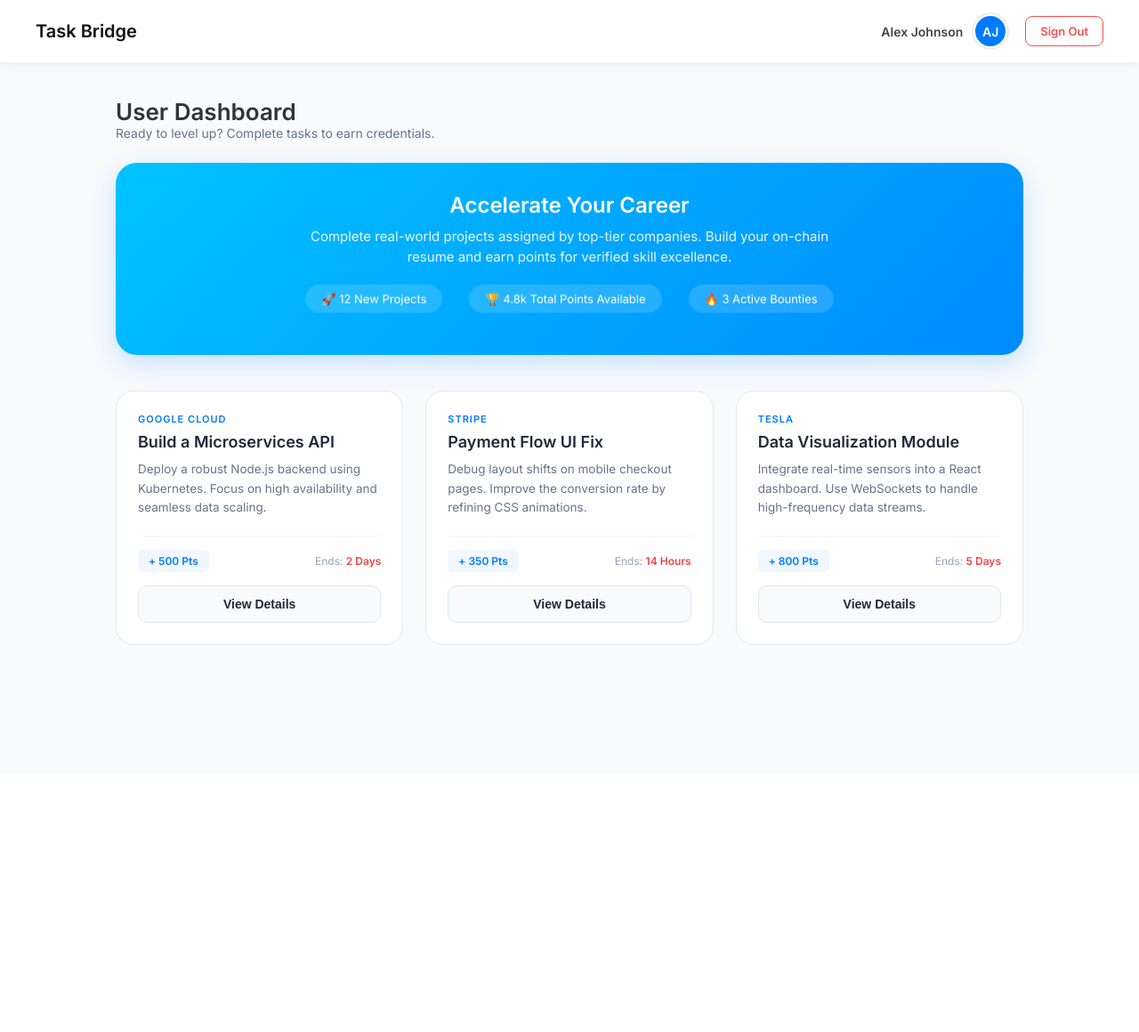
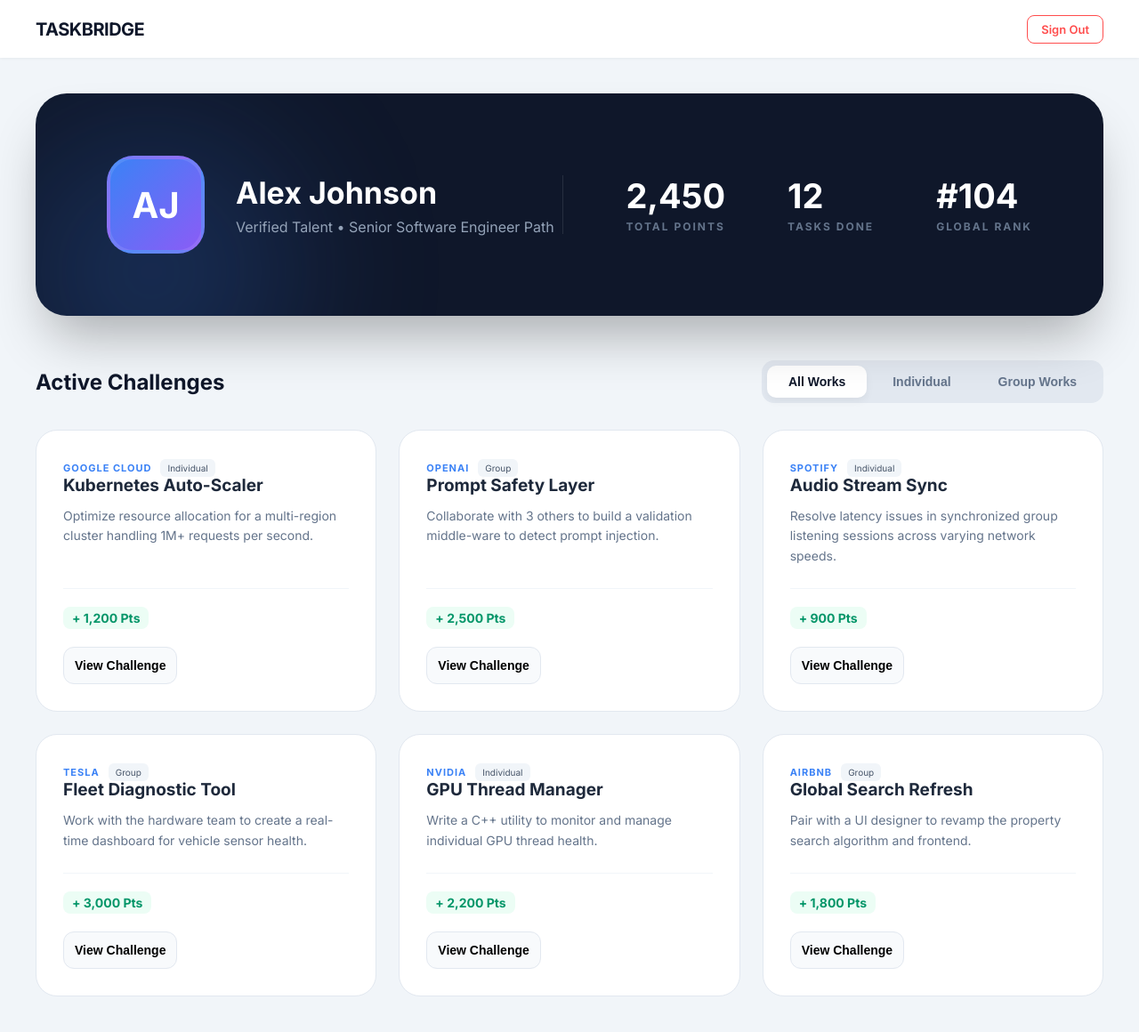
Before and after one commit to Tridev-TD/TaskBridge, a Flask app: template templates/userdashboard.html in a window 1280 px wide. Shown: the whole page at 89% size. Before the commit the page ends 725 px from the top, so only its background shows below. Run offline with Flask 3, Linux system fonts and the light colour scheme; the template is opened without the code that fills it, so the values that code supplies are empty.

Commit message:
Update userdashboard.html

```diff
--- a/templates/userdashboard.html
+++ b/templates/userdashboard.html
@@ -4,187 +4,254 @@
     <meta charset="UTF-8">
     <meta name="viewport" content="width=device-width, initial-scale=1.0">
     <title>User Dashboard | Task Bridge</title>
-    <link href="https://fonts.googleapis.com/css2?family=Inter:wght@300;400;500;600&display=swap" rel="stylesheet">
+    <link href="https://fonts.googleapis.com/css2?family=Inter:wght@300;400;500;600;700&display=swap" rel="stylesheet">
     <style>
         * { box-sizing: border-box; margin: 0; padding: 0; }
-        body { font-family: 'Inter', sans-serif; background-color: #f8fafc; color: #333; min-height: 100vh; }
-
-        /* --- Animations --- */
-        @keyframes gradientBG {
-            0% { background-position: 0% 50%; }
-            50% { background-position: 100% 50%; }
-            100% { background-position: 0% 50%; }
-        }
-
-        @keyframes float {
-            0% { transform: translateY(0px); }
-            50% { transform: translateY(-10px); }
-            100% { transform: translateY(0px); }
-        }
+        body { font-family: 'Inter', sans-serif; background-color: #f1f5f9; color: #333; min-height: 100vh; }
 
         /* --- Navigation --- */
         header {
-            position: fixed; top: 0; right: 0; left: 0; height: 70px;
-            background: white; display: flex; align-items: center;
+            position: fixed; top: 0; right: 0; left: 0; height: 65px;
+            background: #fff; display: flex; align-items: center;
             justify-content: space-between; padding: 0 40px;
-            box-shadow: 0 2px 10px rgba(0,0,0,0.05); z-index: 100;
+            box-shadow: 0 1px 3px rgba(0,0,0,0.05); z-index: 100;
         }
-        .logo-section h2 { font-size: 20px; font-weight: 700; color: #111; }
-        .user-nav { display: flex; align-items: center; gap: 20px; }
-        .user-info { display: flex; align-items: center; gap: 12px; }
-        .username { font-size: 14px; font-weight: 600; color: #444; }
-        .avatar {
-            width: 38px; height: 38px; border-radius: 50%;
-            background: #007BFF; color: white; display: flex;
-            align-items: center; justify-content: center;
-            font-weight: 600; font-size: 14px; border: 2px solid #fff;
-            box-shadow: 0 0 0 2px #eee;
-        }
+        .logo-section h2 { font-size: 20px; font-weight: 800; color: #0f172a; letter-spacing: -0.5px; }
         .sign-out-btn {
-            padding: 8px 16px; border-radius: 8px; border: 1.5px solid #ff4d4d;
-            color: #ff4d4d; font-size: 13px; font-weight: 600; text-decoration: none;
-            transition: 0.3s;
+            padding: 7px 15px; border-radius: 8px; border: 1.5px solid #ff4d4d;
+            color: #ff4d4d; font-size: 13px; font-weight: 600; text-decoration: none; transition: 0.3s;
         }
         .sign-out-btn:hover { background: #ff4d4d; color: white; }
 
         /* --- Main Layout --- */
-        main { margin-top: 70px; padding: 40px; width: 100%; max-width: 1100px; margin-inline: auto; }
+        main { margin-top: 65px; padding: 40px; width: 100%; max-width: 1400px; margin-inline: auto; }
 
-        .dashboard-header { margin-bottom: 25px; }
-        .dashboard-header h1 { font-size: 26px; font-weight: 600; }
-        .dashboard-header p { color: #64748b; font-size: 14px; }
-
-        /* --- Animated Banner --- */
-        .promo-banner {
-            width: 100%;
-            background: linear-gradient(-45deg, #007BFF, #00c6ff, #6a11cb, #2575fc);
-            background-size: 400% 400%;
-            animation: gradientBG 15s ease infinite;
-            border-radius: 24px;
-            padding: 40px;
-            color: white;
-            text-align: center;
-            margin-bottom: 40px;
-            box-shadow: 0 10px 30px rgba(0, 123, 255, 0.2);
-            position: relative;
-            overflow: hidden;
+        /* --- QUOTE SECTION --- */
+        .quote-container {
+            text-align: center; margin-bottom: 30px; padding: 0 20px;
+        }
+        .quote-text {
+            font-size: 18px; font-style: italic; color: #64748b; font-weight: 400;
+        }
+        .quote-author {
+            display: block; margin-top: 8px; font-size: 13px; font-weight: 700; color: #3b82f6; text-transform: uppercase;
         }
 
-        .promo-content { animation: float 5s ease-in-out infinite; }
-        .promo-banner h2 { font-size: 24px; font-weight: 600; margin-bottom: 10px; }
-        .promo-banner p { font-size: 15px; opacity: 0.9; max-width: 600px; margin: 0 auto 20px; line-height: 1.5; }
+        /* --- ENHANCED DASHBOARD STATS (HEAVIER) --- */
+        .wide-dashboard {
+            background: #0f172a; color: white; border-radius: 35px;
+            padding: 70px 80px; /* Max height/padding */
+            display: flex; align-items: center; justify-content: space-between;
+            margin-bottom: 50px; box-shadow: 0 35px 60px -15px rgba(0, 0, 0, 0.3);
+            position: relative; overflow: hidden;
+        }
 
-        .banner-stats { display: flex; justify-content: center; gap: 30px; font-size: 13px; }
-        .stat-item { background: rgba(255,255,255,0.15); padding: 8px 18px; border-radius: 50px; backdrop-filter: blur(5px); }
+        .wide-dashboard::before {
+            content: ''; position: absolute; top: -20%; left: -10%;
+            width: 500px; height: 500px;
+            background: radial-gradient(circle, rgba(59, 130, 246, 0.25) 0%, transparent 70%);
+            z-index: 1; filter: blur(60px);
+        }
+
+        .user-profile-side { display: flex; align-items: center; gap: 35px; z-index: 2; flex: 1; }
+        .large-avatar {
+            width: 110px; height: 110px; border-radius: 30px;
+            background: linear-gradient(135deg, #3b82f6, #8b5cf6);
+            display: flex; align-items: center; justify-content: center;
+            font-size: 40px; font-weight: 800; border: 4px solid rgba(255,255,255,0.1);
+        }
+
+        .user-details h2 { font-size: 34px; font-weight: 800; margin-bottom: 8px; }
+        .user-details p { font-size: 16px; color: #94a3b8; }
+
+        .stats-container { display: flex; gap: 70px; z-index: 2; border-left: 1px solid rgba(255,255,255,0.1); padding-left: 70px; }
+        .stat-value { font-size: 38px; font-weight: 800; display: block; }
+        .stat-label { font-size: 12px; text-transform: uppercase; letter-spacing: 2px; color: #64748b; font-weight: 700; }
+
+        /* --- FILTER BUTTON GROUP --- */
+        .filter-section {
+            display: flex; align-items: center; justify-content: space-between; margin-bottom: 30px;
+        }
+        .section-title { font-size: 24px; font-weight: 800; color: #0f172a; }
+
+        .btn-group {
+            display: flex; background: #e2e8f0; padding: 6px; border-radius: 14px; gap: 5px;
+        }
+        .filter-btn {
+            padding: 10px 24px; border: none; border-radius: 10px; cursor: pointer;
+            font-size: 14px; font-weight: 600; color: #64748b; background: transparent; transition: 0.3s;
+        }
+        .filter-btn.active { background: white; color: #0f172a; box-shadow: 0 4px 10px rgba(0,0,0,0.05); }
 
         /* --- Task Cards --- */
-        .task-grid {
-            display: grid;
-            grid-template-columns: repeat(auto-fill, minmax(320px, 1fr));
-            gap: 25px;
+        .task-grid { display: grid; grid-template-columns: repeat(auto-fill, minmax(320px, 1fr)); gap: 25px; }
+
+        .task-card {
+            background: white; border-radius: 24px; padding: 30px;
+            border: 1px solid #e2e8f0; transition: 0.4s;
+            display: flex; flex-direction: column; justify-content: space-between;
         }
-        .task-card {
-            background: white; border-radius: 20px; padding: 24px;
-            border: 1px solid #e2e8f0; transition: 0.3s;
+        .task-card.hidden { display: none; }
+        .task-card:hover { transform: translateY(-8px); border-color: #3b82f6; box-shadow: 0 20px 25px -5px rgba(0,0,0,0.08); }
+
+        .type-tag { font-size: 10px; background: #f1f5f9; padding: 4px 8px; border-radius: 6px; margin-left: 10px; color: #475569; }
+        .company-tag { font-size: 11px; font-weight: 800; color: #3b82f6; text-transform: uppercase; margin-bottom: 12px; letter-spacing: 1px; }
+        .task-title { font-size: 19px; font-weight: 700; color: #1e293b; margin-bottom: 12px; }
+        .task-desc { font-size: 14px; color: #64748b; line-height: 1.6; margin-bottom: 25px; }
+
+        .task-footer { display: flex; justify-content: space-between; align-items: center; padding-top: 20px; border-top: 1px solid #f1f5f9; }
+        .points-badge { color: #059669; font-size: 14px; font-weight: 700; background: #ecfdf5; padding: 4px 10px; border-radius: 8px; }
+        .btn-view {
+            margin-top: 20px; padding: 12px; border-radius: 12px; background: #f8fafc; border: 1.5px solid #e2e8f0;
+            font-size: 14px; font-weight: 600; cursor: pointer; transition: 0.3s;
         }
-        .task-card:hover {
-            transform: translateY(-5px);
-            box-shadow: 0 20px 25px -5px rgba(0, 0, 0, 0.1);
-            border-color: #007BFF;
-        }
-        .company-tag {
-            font-size: 11px; font-weight: 700; color: #007BFF;
-            text-transform: uppercase; letter-spacing: 1px; margin-bottom: 8px; display: block;
-        }
-        .task-title { font-size: 18px; font-weight: 600; margin-bottom: 10px; color: #1e293b; }
-        .task-desc { font-size: 13.5px; color: #64748b; line-height: 1.6; margin-bottom: 20px; height: 65px; overflow: hidden; }
+        .task-card:hover .btn-view { background: #0f172a; color: #fff; border-color: #0f172a; }
 
-        .task-footer {
-            display: flex; justify-content: space-between; align-items: center;
-            padding-top: 15px; border-top: 1px solid #f1f5f9;
-        }
-        .points-badge {
-            background: #f0f7ff; color: #007BFF; padding: 5px 12px;
-            border-radius: 6px; font-size: 12px; font-weight: 700;
-        }
-        .deadline { font-size: 12px; color: #94a3b8; }
-        .deadline strong { color: #ef4444; }
-
-        .submit-btn {
-            width: 100%; margin-top: 15px; padding: 12px;
-            background: #f8fafc; border: 1px solid #e2e8f0; border-radius: 10px;
-            font-size: 14px; font-weight: 600; color: #1e293b;
-            cursor: pointer; transition: 0.2s;
-        }
-        .task-card:hover .submit-btn { background: #111; color: #fff; border-color: #111; }
     </style>
 </head>
 <body>
 
     <header>
-        <div class="logo-section"><h2>Task Bridge</h2></div>
-        <div class="user-nav">
-            <div class="user-info">
-                <span class="username">Alex Johnson</span>
-                <div class="avatar">AJ</div>
-            </div>
-            <a href="login.html" class="sign-out-btn">Sign Out</a>
-        </div>
+        <div class="logo-section"><h2>TASKBRIDGE</h2></div>
+        <a href="login.html" class="sign-out-btn">Sign Out</a>
     </header>
 
     <main>
-        <section class="dashboard-header">
-            <h1>User Dashboard</h1>
-            <p>Ready to level up? Complete tasks to earn credentials.</p>
-        </section>
 
-        <div class="promo-banner">
-            <div class="promo-content">
-                <h2>Accelerate Your Career</h2>
-                <p>Complete real-world projects assigned by top-tier companies. Build your on-chain resume and earn points for verified skill excellence.</p>
-                <div class="banner-stats">
-                    <div class="stat-item">🚀 12 New Projects</div>
-                    <div class="stat-item">🏆 4.8k Total Points Available</div>
-                    <div class="stat-item">🔥 3 Active Bounties</div>
+
+        <div class="wide-dashboard">
+            <div class="user-profile-side">
+                <div class="large-avatar">AJ</div>
+                <div class="user-details">
+                    <h2>Alex Johnson</h2>
+                    <p>Verified Talent • Senior Software Engineer Path</p>
+                </div>
+            </div>
+
+            <div class="stats-container">
+                <div class="stat-card">
+                    <span class="stat-value">2,450</span>
+                    <span class="stat-label">Total Points</span>
+                </div>
+                <div class="stat-card">
+                    <span class="stat-value">12</span>
+                    <span class="stat-label">Tasks Done</span>
+                </div>
+                <div class="stat-card">
+                    <span class="stat-value">#104</span>
+                    <span class="stat-label">Global Rank</span>
                 </div>
             </div>
         </div>
 
-        <div class="task-grid">
-            <div class="task-card">
-                <span class="company-tag">Google Cloud</span>
-                <h3 class="task-title">Build a Microservices API</h3>
-                <p class="task-desc">Deploy a robust Node.js backend using Kubernetes. Focus on high availability and seamless data scaling.</p>
-                <div class="task-footer">
-                    <div class="points-badge">+ 500 Pts</div>
-                    <div class="deadline">Ends: <strong>2 Days</strong></div>
+        <div class="filter-section">
+            <h3 class="section-title">Active Challenges</h3>
+            <div class="btn-group">
+                <button class="filter-btn active" onclick="filterTasks('all')">All Works</button>
+                <button class="filter-btn" onclick="filterTasks('individual')">Individual</button>
+                <button class="filter-btn" onclick="filterTasks('group')">Group Works</button>
+            </div>
+        </div>
+
+        <div class="task-grid" id="taskGrid">
+            <div class="task-card" data-category="individual">
+                <div>
+                    <span class="company-tag">Google Cloud</span><span class="type-tag">Individual</span>
+                    <h3 class="task-title">Kubernetes Auto-Scaler</h3>
+                    <p class="task-desc">Optimize resource allocation for a multi-region cluster handling 1M+ requests per second.</p>
                 </div>
-                <button class="submit-btn">View Details</button>
+                <div>
+                    <div class="task-footer"><span class="points-badge">+ 1,200 Pts</span></div>
+                    <button class="btn-view">View Challenge</button>
+                </div>
             </div>
 
-            <div class="task-card">
-                <span class="company-tag">Stripe</span>
-                <h3 class="task-title">Payment Flow UI Fix</h3>
-                <p class="task-desc">Debug layout shifts on mobile checkout pages. Improve the conversion rate by refining CSS animations.</p>
-                <div class="task-footer">
-                    <div class="points-badge">+ 350 Pts</div>
-                    <div class="deadline">Ends: <strong>14 Hours</strong></div>
+            <div class="task-card" data-category="group">
+                <div>
+                    <span class="company-tag">OpenAI</span><span class="type-tag">Group</span>
+                    <h3 class="task-title">Prompt Safety Layer</h3>
+                    <p class="task-desc">Collaborate with 3 others to build a validation middle-ware to detect prompt injection.</p>
                 </div>
-                <button class="submit-btn">View Details</button>
+                <div>
+                    <div class="task-footer"><span class="points-badge">+ 2,500 Pts</span></div>
+                    <button class="btn-view">View Challenge</button>
+                </div>
             </div>
 
-            <div class="task-card">
-                <span class="company-tag">Tesla</span>
-                <h3 class="task-title">Data Visualization Module</h3>
-                <p class="task-desc">Integrate real-time sensors into a React dashboard. Use WebSockets to handle high-frequency data streams.</p>
-                <div class="task-footer">
-                    <div class="points-badge">+ 800 Pts</div>
-                    <div class="deadline">Ends: <strong>5 Days</strong></div>
+            <div class="task-card" data-category="individual">
+                <div>
+                    <span class="company-tag">Spotify</span><span class="type-tag">Individual</span>
+                    <h3 class="task-title">Audio Stream Sync</h3>
+                    <p class="task-desc">Resolve latency issues in synchronized group listening sessions across varying network speeds.</p>
                 </div>
-                <button class="submit-btn">View Details</button>
+                <div>
+                    <div class="task-footer"><span class="points-badge">+ 900 Pts</span></div>
+                    <button class="btn-view">View Challenge</button>
+                </div>
+            </div>
+
+            <div class="task-card" data-category="group">
+                <div>
+                    <span class="company-tag">Tesla</span><span class="type-tag">Group</span>
+                    <h3 class="task-title">Fleet Diagnostic Tool</h3>
+                    <p class="task-desc">Work with the hardware team to create a real-time dashboard for vehicle sensor health.</p>
+                </div>
+                <div>
+                    <div class="task-footer"><span class="points-badge">+ 3,000 Pts</span></div>
+                    <button class="btn-view">View Challenge</button>
+                </div>
+            </div>
+
+            <div class="task-card" data-category="individual">
+                <div>
+                    <span class="company-tag">NVIDIA</span><span class="type-tag">Individual</span>
+                    <h3 class="task-title">GPU Thread Manager</h3>
+                    <p class="task-desc">Write a C++ utility to monitor and manage individual GPU thread health.</p>
+                </div>
+                <div>
+                    <div class="task-footer"><span class="points-badge">+ 2,200 Pts</span></div>
+                    <button class="btn-view">View Challenge</button>
+                </div>
+            </div>
+
+             <div class="task-card" data-category="group">
+                <div>
+                    <span class="company-tag">Airbnb</span><span class="type-tag">Group</span>
+                    <h3 class="task-title">Global Search Refresh</h3>
+                    <p class="task-desc">Pair with a UI designer to revamp the property search algorithm and frontend.</p>
+                </div>
+                <div>
+                    <div class="task-footer"><span class="points-badge">+ 1,800 Pts</span></div>
+                    <button class="btn-view">View Challenge</button>
+                </div>
             </div>
         </div>
     </main>
 
+    <script>
+        function filterTasks(category) {
+            const cards = document.querySelectorAll('.task-card');
+            const buttons = document.querySelectorAll('.filter-btn');
+
+            // Handle active button state
+            buttons.forEach(btn => {
+                btn.classList.remove('active');
+                if (btn.innerText.toLowerCase().includes(category)) {
+                    btn.classList.add('active');
+                } else if (category === 'all' && btn.innerText.toLowerCase().includes('all')) {
+                    btn.classList.add('active');
+                }
+            });
+
+            // Handle filtering logic
+            cards.forEach(card => {
+                if (category === 'all' || card.getAttribute('data-category') === category) {
+                    card.classList.remove('hidden');
+                } else {
+                    card.classList.add('hidden');
+                }
+            });
+        }
+    </script>
 </body>
 </html>
```
